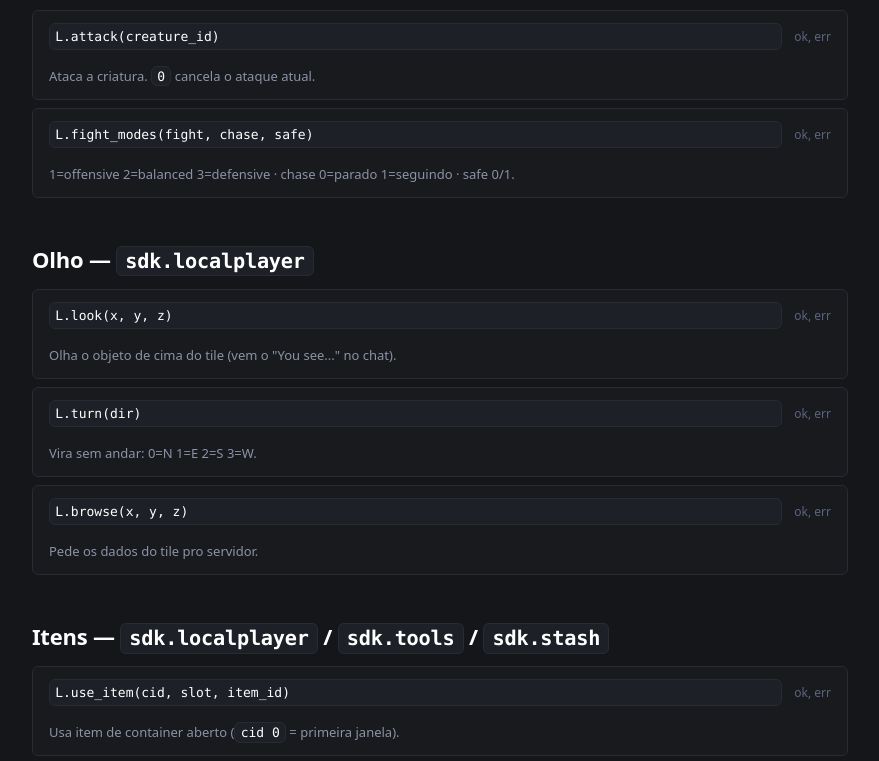
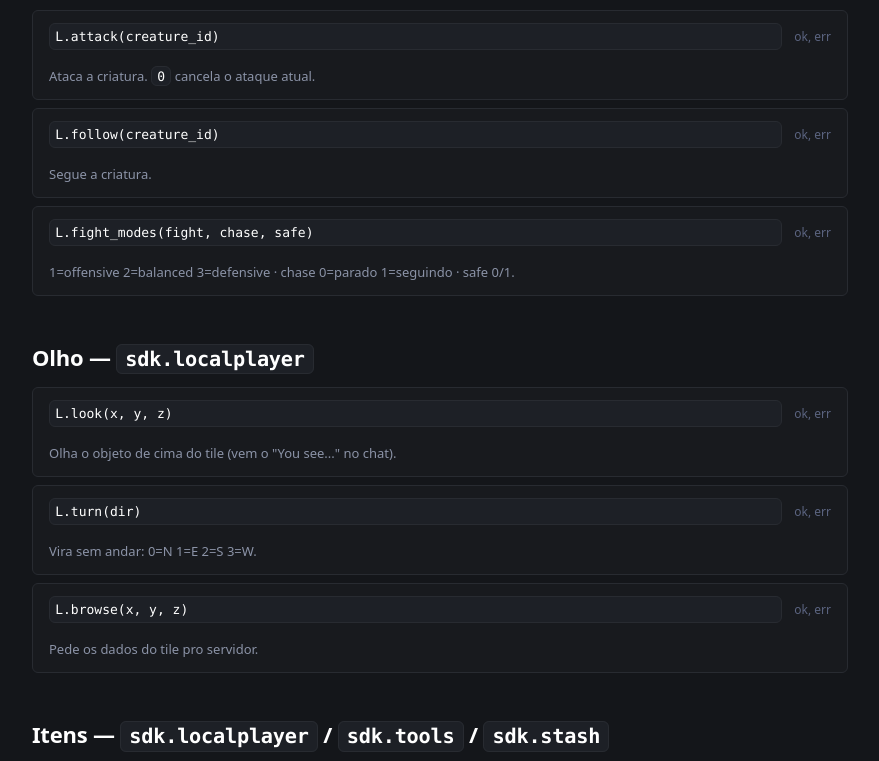
Before and after one commit to danzaio/arcanist-sdk, a plain HTML site: page index.html in a window 1280 px wide. Shown: the part 4715-5476 px from the top of the page, without its empty margins (358-1237 px from the left). Drawn offline with Linux system fonts and the light colour scheme.

Commit message:
site: follow + seek

```diff
--- a/index.html
+++ b/index.html
@@ -598,6 +598,8 @@ footer {
       <div class="api">
         <div class="sig"><code>L.attack(creature_id)</code><span class="ret">ok, err</span>
           <span class="desc">Ataca a criatura. <code>0</code> cancela o ataque atual.</span></div>
+        <div class="sig"><code>L.follow(creature_id)</code><span class="ret">ok, err</span>
+          <span class="desc">Segue a criatura.</span></div>
         <div class="sig"><code>L.fight_modes(fight, chase, safe)</code><span class="ret">ok, err</span>
           <span class="desc">1=offensive 2=balanced 3=defensive · chase 0=parado 1=seguindo · safe 0/1.</span></div>
       </div>
@@ -641,6 +643,7 @@ footer {
           <span class="desc">Containers abertos com os itens (<code>list</code> é apelido).</span></div>
         <div class="sig"><code>K.close(cid)</code><span class="ret">ok, err</span><span class="desc">Fecha um container.</span></div>
         <div class="sig"><code>K.up(cid)</code><span class="ret">ok, err</span><span class="desc">Sobe um nível (bp interna → pai).</span></div>
+        <div class="sig"><code>K.seek(cid, index)</code><span class="ret">ok, err</span><span class="desc">Pagina do container a partir de index.</span></div>
       </div>
 
       <h3>NPC / cavebot — <code>sdk.npc</code> / <code>sdk.cavebot</code></h3>
```
